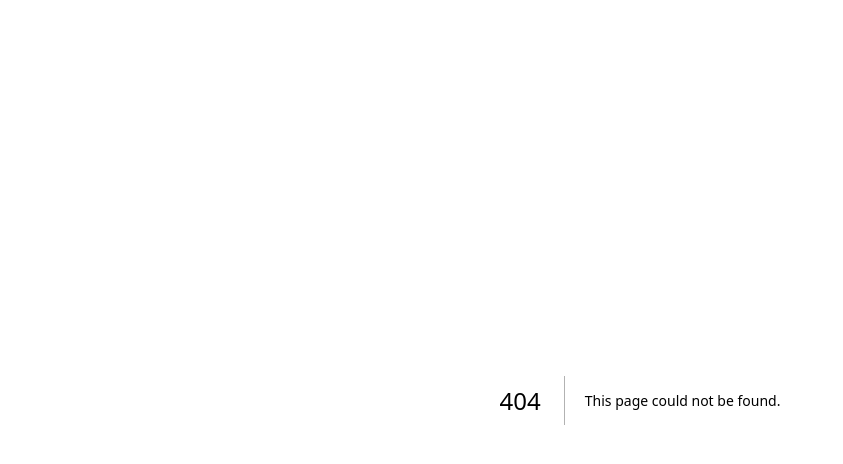
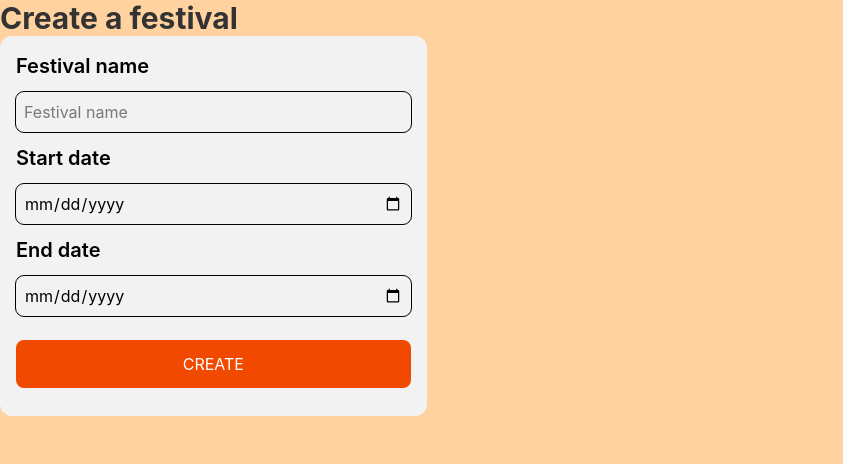
Before and after one commit to kindlewit/go-festility, a Next.js app in the folder frontend/: page /admin in a window 1280 px wide. Before the commit this address had no page. Shown: the top 464 px of the page, without its empty margins (0-843 px from the left). Built offline with nearby package versions, Linux system fonts and the light colour scheme.

Commit message:
feat: Admin pages

```diff
--- /dev/null
+++ b/frontend/components/forms/FestivalForm.tsx
@@ -0,0 +1,47 @@
+import React, { Fragment, ReactNode, useActionState } from "react";
+
+import styles from "../../styles/form";
+
+type FestivalFormProps = {
+  children: ReactNode;
+  initFormState?: any;
+};
+
+export default function FestivalForm({
+  children,
+  initFormState,
+}: FestivalFormProps) {
+  const handleCreateFestival = async (prevState: any, formData: any) => {
+    const festDict = {
+      id: "fest1011",
+      name: formData.get("name"),
+      from_date: new Date(formData.get("from_date")).getTime(),
+      to_date: new Date(formData.get("to_date")).getTime(),
+    };
+
+    const res = await fetch("http://localhost:8080/fest", {
+      method: "POST",
+      body: JSON.stringify(festDict),
+    });
+
+    if (res.status === 201) {
+      return `Festival ${festDict.name} created`;
+    }
+
+    return `Error. Could not create festival ${festDict.name}.`;
+  };
+
+  const [formState, formAction, formIsPending] = useActionState(
+    handleCreateFestival,
+    initFormState ?? null
+  );
+
+  return (
+    <Fragment>
+      <form action={formAction} className={styles.formContainer}>
+        {children}
+        {formIsPending ? "Submitting..." : formState}
+      </form>
+    </Fragment>
+  );
+}
--- /dev/null
+++ b/frontend/pages/admin/index.tsx
@@ -0,0 +1,62 @@
+import Head from "next/head";
+import { Fragment } from "react";
+import FestivalForm from "../../components/forms/FestivalForm";
+
+import styles from "../../styles/form";
+
+export default function AdminIndex() {
+  return (
+    <Fragment>
+      <Head>
+        <title>Festility admin</title>
+      </Head>
+
+      <div
+        aria-label="container"
+        className="flex flex-col w-full h-screen bg-light-bg-1"
+      >
+        <h2 className="text-3xl font-bold text-light-text-1">
+          Create a festival
+        </h2>
+
+        <div>
+          <FestivalForm>
+            <label htmlFor="name" className="font-semibold text-xl">
+              Festival name
+            </label>
+            <input
+              type="text"
+              name="name"
+              placeholder="Festival name"
+              className={styles.input}
+            />
+            <label htmlFor="name" className="font-semibold text-xl">
+              Start date
+            </label>
+            <input
+              type="date"
+              name="from_date"
+              defaultValue={new Date().getTime()}
+              className={styles.input}
+            />
+            <label htmlFor="name" className="font-semibold text-xl">
+              End date
+            </label>
+            <input
+              type="date"
+              name="to_date"
+              defaultValue={new Date().getTime()}
+              className={styles.input}
+            />
+            <button
+              type="submit"
+              className="p-3 my-3 border-none rounded-lg bg-light-accent-1 text-white"
+            >
+              CREATE
+            </button>
+          </FestivalForm>
+        </div>
+      </div>
+    </Fragment>
+  );
+}
--- /dev/null
+++ b/frontend/styles/form.js
@@ -0,0 +1,4 @@
+export default {
+  input: "p-2 my-3 rounded-lg border-solid outline",
+  formContainer: "flex flex-col w-full md:w-1/3 bg-light-bg-2 p-4 rounded-xl"
+}
--- a/frontend/styles/globals.css
+++ b/frontend/styles/globals.css
@@ -4,10 +4,15 @@
   --color-dark-bg-1: #2A004E;
   --color-dark-text-1: #EEEEEE;
   --color-dark-text-2: #219B9D;
-  --color-dark-bg-1: #500073;
+  --color-dark-bg-2: #500073;
   --color-dark-bg-3: #C62300;
   --color-dark-bg-4: #F14A00;
   --color-dark-bg-5: #FF8000;
+
+  --color-light-bg-1: #FFD2A0;
+  --color-light-text-1: #333333;
+  --color-light-accent-1: #F14A00;
+  --color-light-bg-2: #f2f2f2;
 }
 
 html,
```
